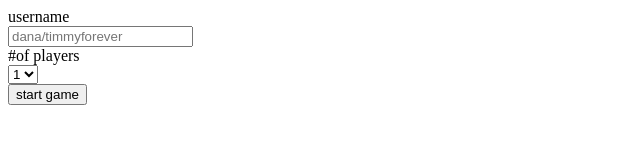
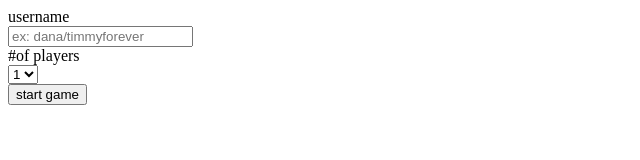
Before and after one commit to elohimproject/frenchie, a plain HTML site: page index.html in a window 1280 px wide. Shown: the full height of the page, 0-640 px from the left. Drawn offline with Linux system fonts and the light colour scheme.

Commit message:
Update index.html

```diff
--- a/index.html
+++ b/index.html
@@ -15,7 +15,7 @@
         <label for="fname">username</label>
       </div>
       <div class="col-75">
-        <input type="text" id="fname" name="username" placeholder="dana/timmyforever">
+        <input type="text" id="fname" name="username" placeholder="ex: dana/timmyforever">
       </div>
     </div>
     <div class="row">
```
